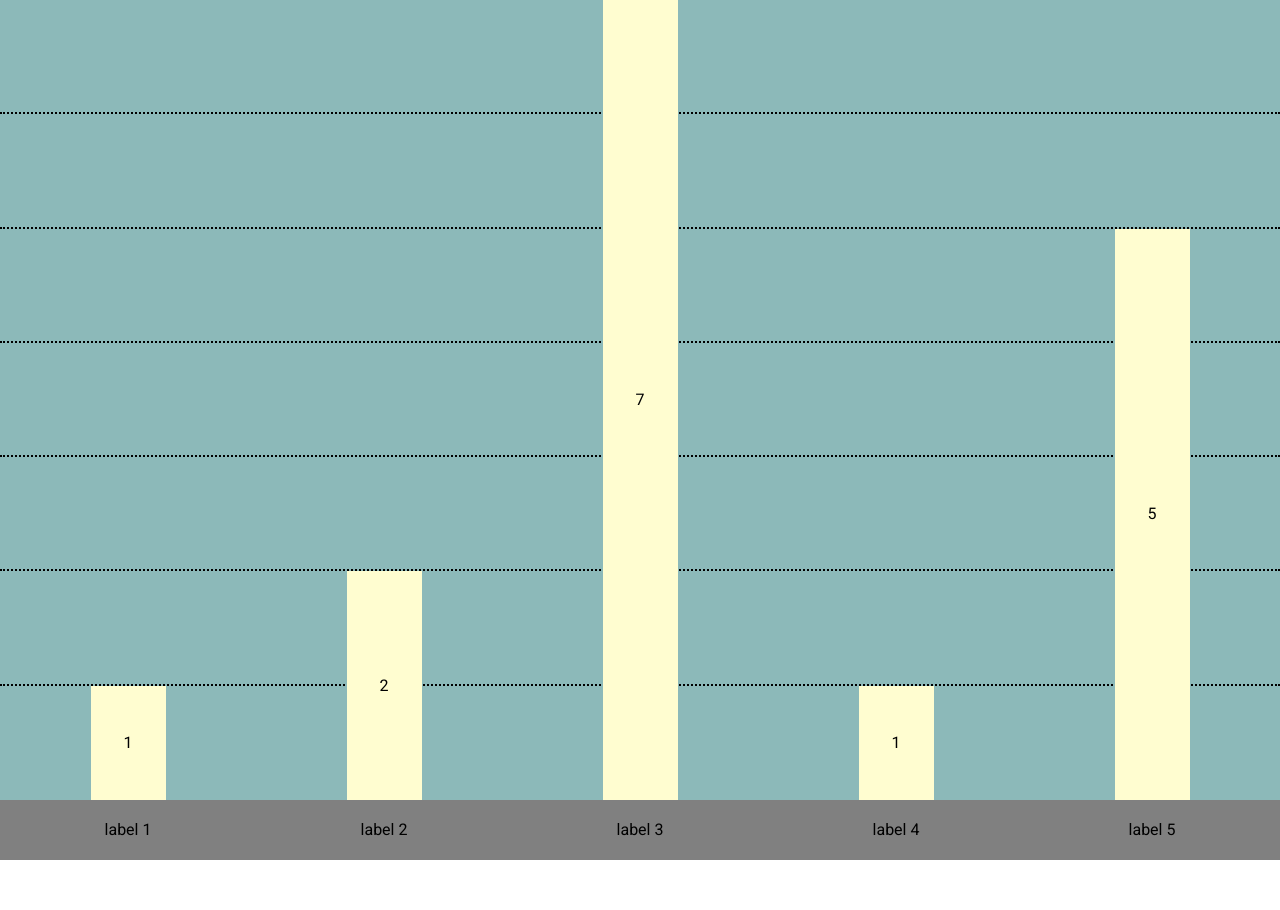
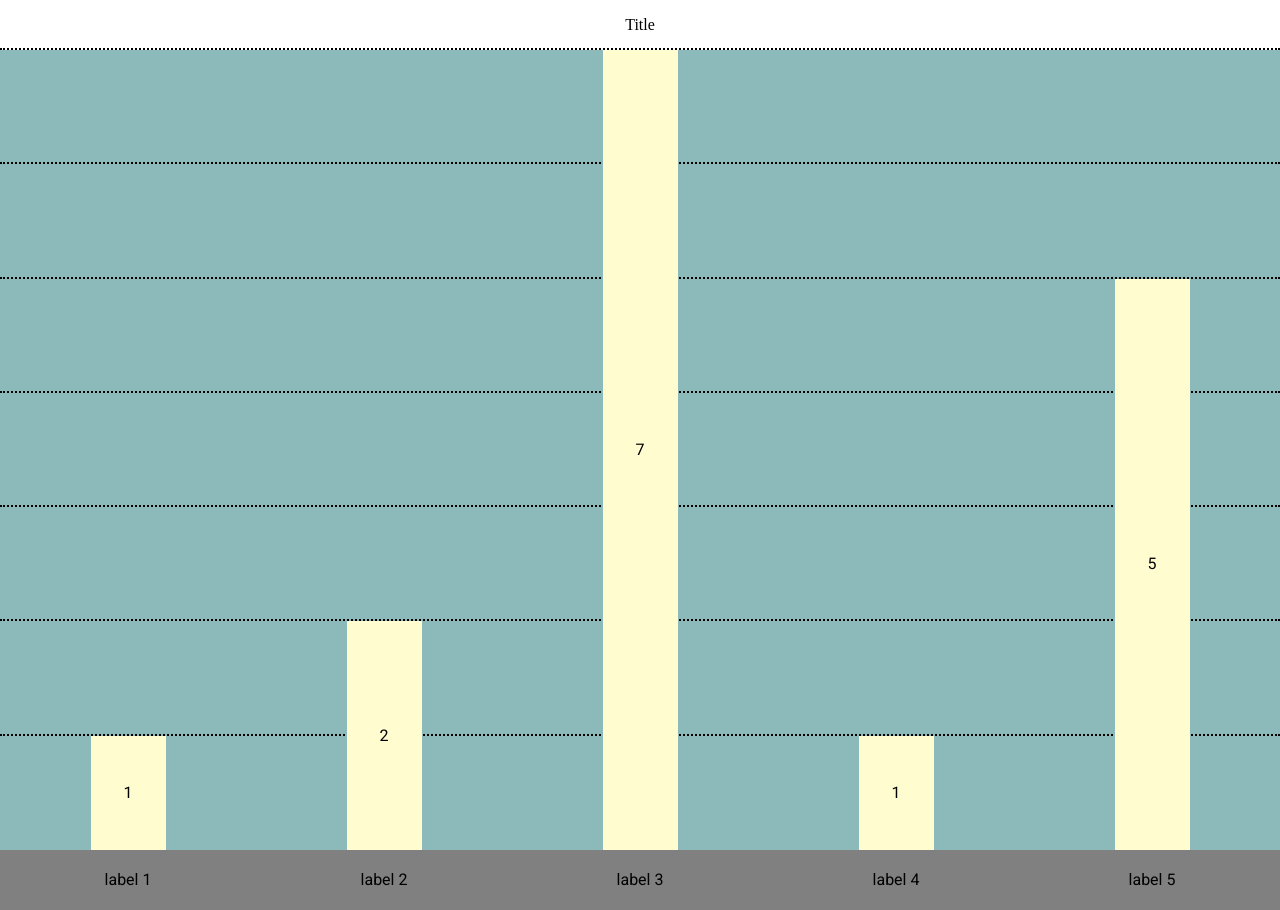
Before and after one commit to ethanloewen/bar-chart, a website: page index.html in a window 1280 px wide. Before the commit the page ends 860 px from the top, so only its background shows below. Drawn offline with nearby package versions, Linux system fonts and the light colour scheme.

Commit message:
Added a header section for the bar chart title

```diff
--- a/index.html
+++ b/index.html
@@ -3,13 +3,17 @@
 <head>
   <meta charset="UTF-8">
   <meta name="viewport" content="width=device-width, initial-scale=1.0">
-  <title>Document</title>
+  <title>Bar Chart</title>
   <link rel="stylesheet" href="styles.css">
   <link rel="stylesheet" href="https://fonts.googleapis.com/css?family=Roboto">
   <script src="https://ajax.googleapis.com/ajax/libs/jquery/3.6.0/jquery.min.js"></script>
   <script src="script.js"></script>
 </head>
 <body>
+
+  <header>
+    <h1 contenteditable="true">Title</h1>
+  </header>
 
   <div id="background">
     <div class="container">
--- a/script.js
+++ b/script.js
@@ -105,7 +105,7 @@ function drawAxis(opt, largest) {
   const step = opt.axesStep * unit;
 
   let count = 0;
-  for(let i = step; i <= opt.height; i += step) {
+  for(let i = step; i <= (opt.height + 1); i += step) {
     //Creates a div for each step
     $(".container").append($("<div class='axis' id='axis" + count + "'></div>"));
     $('#axis' + count).css('height', i + 'px');
--- a/styles.css
+++ b/styles.css
@@ -88,7 +88,7 @@ table {
   width: 100%;
   z-index: 1;
   position: absolute;
-  top: 0;
+  top: 50px; /* Must match the height of the header section */
   left: 0;
 }
 
@@ -96,5 +96,11 @@ table {
   border-top: 2px dotted black;
   width: 100%;
   position: absolute;
-  bottom: 0;
+  bottom: 0px;
 }
+
+header {
+  height: 50px;
+  line-height: 50px;
+  text-align: center;
+}
```
